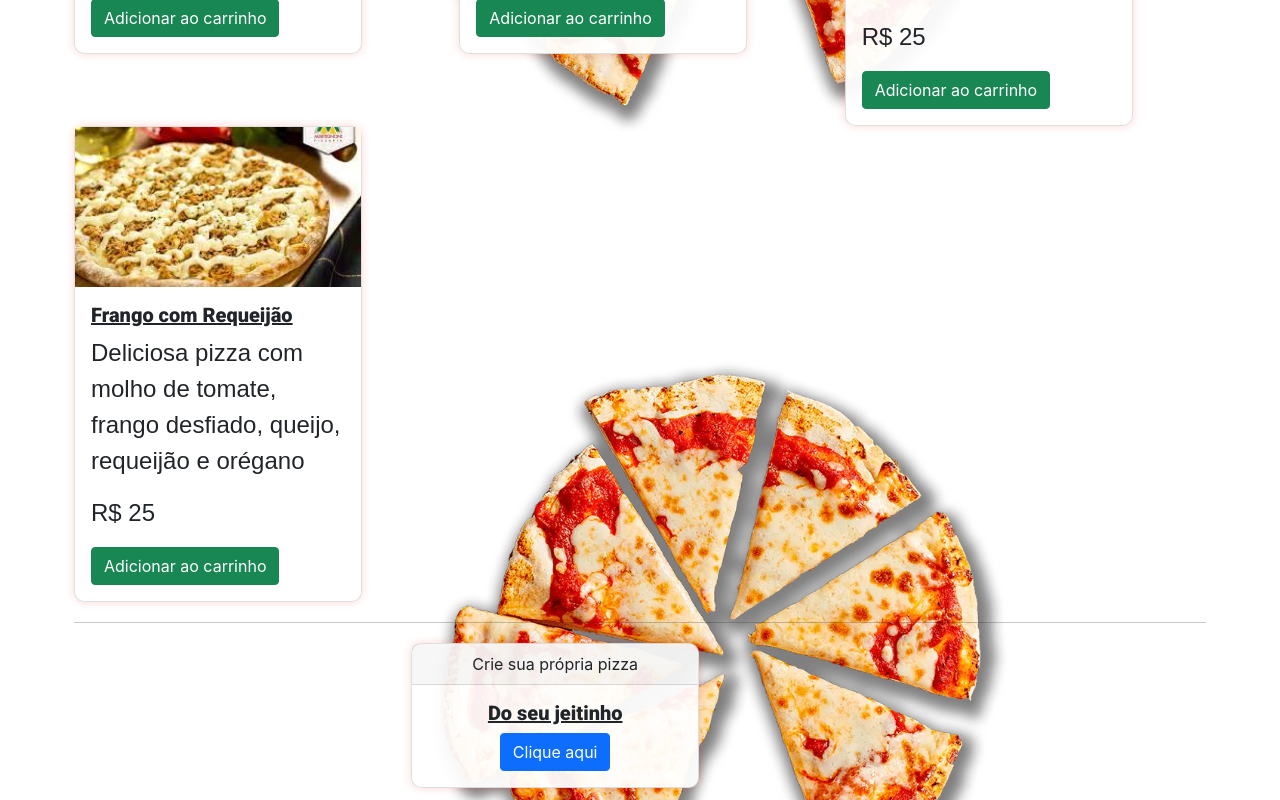
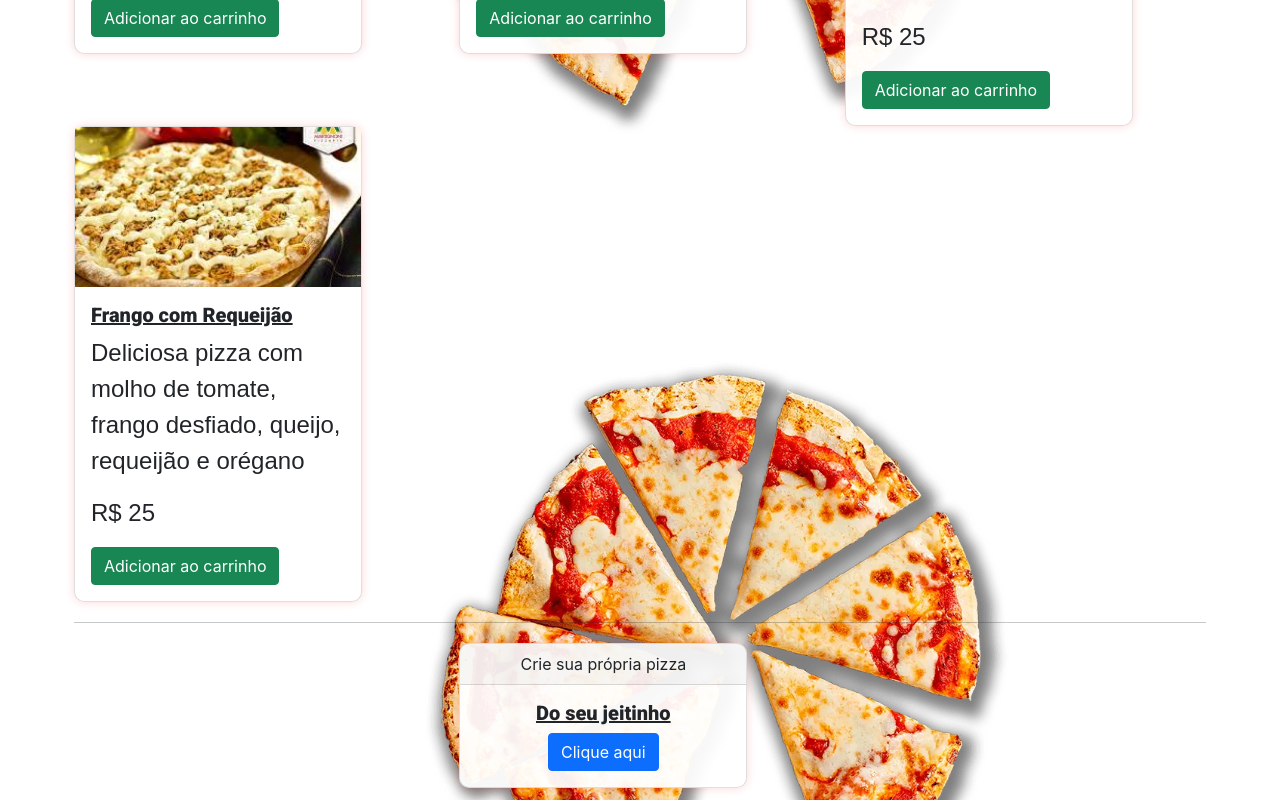
Before and after one commit to dsm-cefet-rj/ti-2022-1-grupo_8, a React (Create React App) app: page /menu in a window 1280 px wide. Shown: the part 560-1360 px from the top of the page. Built offline with nearby package versions, Linux system fonts and the light colour scheme; a web font is replaced by a local one.

Commit message:
Melhorias na resposividade

```diff
--- a/src/components/Client/menu.js
+++ b/src/components/Client/menu.js
@@ -45,7 +45,7 @@ const MenuCliente = () => {
                 </div>
                 <hr />
                 <div className="row justify-content-center mt-2">
-                    <div className="col-5">
+                    <div className="col-md-4">
                         <div className="card text-center">
                             <div className="card-header">
                                 Crie sua própria pizza
--- a/src/components/geral/produto-card.js
+++ b/src/components/geral/produto-card.js
@@ -31,7 +31,7 @@ const ProdutoCard = (props) => {
     };
 
     return (
-        <div className="col">
+        <div className="col-md-4">
             <div className="card">
                 <img className="card-img-top" src={produtoData.imagem} alt={produtoData.nome} />
                 <div className="card-body">
```
